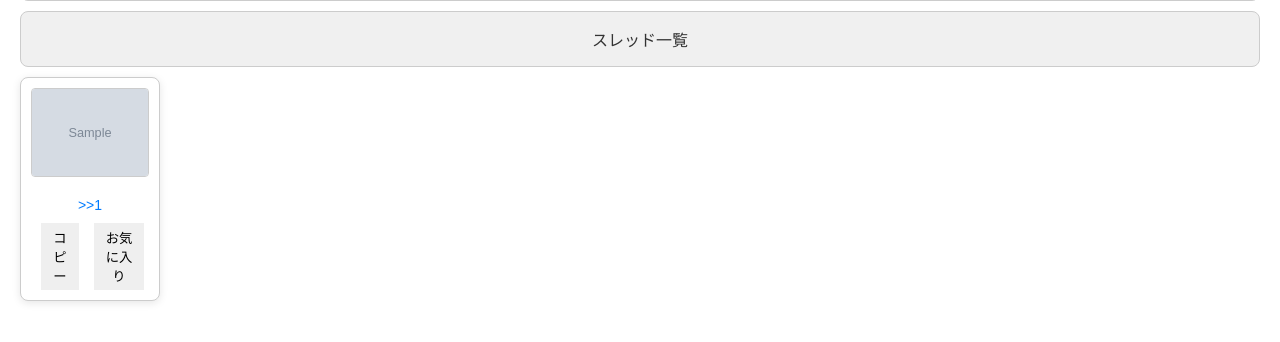
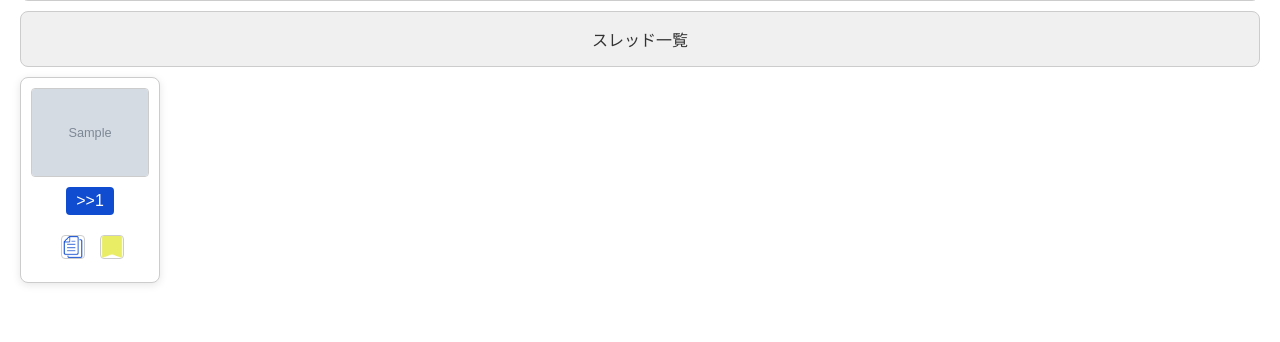
Before and after one commit to channkenn/animan_image, a Flask app: template templates/view_thread.html in a window 1280 px wide. Shown: the part 290-632 px from the top of the page. Run offline with Flask 3, Linux system fonts and the light colour scheme; the template is opened without the code that fills it: most values are stand-ins (such as "Sample title", 1, 10 or a date in 2020); grey boxes marked "Sample" are stand-in pictures.

Commit message:
ボタンをアイコン化 レス番やボタンをdivの下方に配置

```diff
--- a/static/js/script.js
+++ b/static/js/script.js
@@ -28,16 +28,33 @@ function loadFavorites() {
         card.classList.add("card");
 
         card.innerHTML = `
-            <img src="${encodeURI(fav.thumbUrl)}?nocache=${new Date().getTime()}" alt="お気に入り画像">
-            <a href="${encodeURI(fav.resLink)}" target="_blank" class="link">>>${encodeURI(fav.resNumber)}</a>
-            <div class="button-container">
-                <button class="copy-btn" onclick="copyToClipboard('${encodeURI(fav.imgUrl)}')">コピー</button>
-                <button class="remove-btn" onclick="removeFavorite('${encodeURI(fav.imgUrl)}')">削除</button>
+        <!-- 2024年12月11日 thumbはcacheに残すようにした -->
+        <!-- <img src="${encodeURI(fav.thumbUrl)}?nocache=${new Date().getTime()}" alt="お気に入り画像"> -->
+            <img src="${encodeURI(fav.thumbUrl)}" alt="お気に入り画像">
+            <div class="card-body">
+                <div class="res-number-container">
+                    <a href="${encodeURI(fav.resLink)}" target="_blank" class="link-res-number" title="スレッドリンク">
+                        >>${encodeURI(fav.resNumber)}
+                    </a>
+                </div>
+                <div class="button-container">
+                    <!-- コピーボタン（アイコン形式） -->
+                    <button class="copy-btn" onclick="copyToClipboard('${encodeURI(fav.imgUrl)}')" title="コピー">
+                        <img src="static/icons/copy-icon.png" alt="コピーアイコン" style="width: 24px; height: 24px;">
+                    </button>
+
+                    <!-- 削除ボタン（アイコン形式） -->
+                    <button class="remove-btn" onclick="removeFavorite('${encodeURI(fav.imgUrl)}')" title="削除">
+                        <img src="static/icons/delete-icon.png" alt="削除アイコン" style="width: 24px; height: 24px;">
+                    </button>
+                </div>
             </div>
+
         `;
 
         favoritesContainer.appendChild(card);
     });
+
 }
 
 
@@ -77,15 +94,23 @@ function displayFavoriteThreads() {
                 const card = document.createElement("div");
                 card.classList.add("card");
                 card.innerHTML = `
+                    <!-- 2024年12月11日 thumbはcacheに残すようにした -->
+                    <!-- <img src="${encodeURI(thread.thumb)}?nocache=${new Date().getTime()}" alt="${thread.title}" class="thread-thumb"> -->
                     <img src="${encodeURI(thread.thumb)}?nocache=${new Date().getTime()}" alt="${thread.title}" class="thread-thumb">
                     <div class="card-body">
                         <a href="${thread.url}" target="_blank">${thread.title}</a>
+                        <div class="button-container">
+                            <!-- スレッド画像一覧ボタン（アイコン形式） -->
+                            <button onclick="viewThread('${thread.url}')" title="スレッド画像一覧">
+                                <img src="static/icons/image-icon.png" alt="スレッド画像一覧アイコン" style="width: 24px; height: 24px;">
+                            </button>
+
+                            <!-- 削除ボタン（アイコン形式） -->
+                            <button class="remove-btn" onclick="removeThread('${thread.url}')" title="削除">
+                                <img src="static/icons/delete-icon.png" alt="削除アイコン" style="width: 24px; height: 24px;">
+                            </button>                        </div>
                     </div>
-                    <div class="button-container">
-                        <button onclick="viewThread('${thread.url}')">スレッド画像一覧</button>
-                        <button class="remove-btn" onclick="removeThread('${thread.url}')">削除</button>
-                    </div>
-                `;
+                        `;
                 container.appendChild(card);
             });
         }
--- a/static/styles.css
+++ b/static/styles.css
@@ -23,6 +23,21 @@ a {
 
 a:hover {
     color: darkblue;
+}
+
+/* リンクの背景色をヘッダーの背景色に変更 */
+a.link-res-number {
+    background-color: #104cd0;  /* ヘッダーと同じ背景色 */
+    color: white;               /* テキスト色を白に設定 */
+    padding: 5px 10px;          /* 内側の余白を調整 */
+    border-radius: 4px;         /* 角を丸くする */
+    text-decoration: none;      /* 下線を削除 */
+    display: inline-block;      /* ブロック要素として表示 */
+}
+
+a.link-res-number:hover {
+    background-color: #0d3c9b;  /* ホバー時に背景色を少し暗く */
+    color: white;               /* テキスト色を維持 */
 }
 
 /* パネルリンクスタイル */
@@ -242,15 +257,26 @@ button#add-thread-btn:hover {
         margin-bottom: 10px; /* 下のマージン */
     }
 }
-/* 画像のスタイル */
-img {
-    max-width: 200px;
-    height: auto;
-    border: 1px solid #ccc;
-    border-radius: 4px;
-}
 
 /* すべての要素にbox-sizingを適用して幅が100%を超えないように */
 * {
     box-sizing: border-box;
 }
+
+/* アイコンボタンのスタイル */
+.button-container button {
+    background-color: transparent;
+    border: none;
+    padding: 0;
+    cursor: pointer;
+}
+
+.button-container button img {
+    width: 24px;
+    height: 24px;
+}
+
+/* アイコンボタンのホバー効果 */
+.button-container button:hover img {
+    opacity: 0.8;
+}
--- a/templates/view_thread.html
+++ b/templates/view_thread.html
@@ -19,16 +19,32 @@
     <div class="card-container">
         {% for image in images %}
         <div class="card">
-            <img src="{{ image.thumb_url }}?nocache={{ current_timestamp }}" alt="Image">
-            <a href="{{ image.res_link }}" target="_blank" class="link">>>{{ image.res_number }}</a>
-            <div class="button-container">
-                <button class="copy-btn" onclick="copyToClipboard('{{ image.img_url }}')">コピー</button>
-                <button onclick="addToFavorites('{{ image.thumb_url }}', '{{ image.img_url }}', '{{ image.res_number }}', '{{ image.res_link }}')">お気に入り</button>
+            <!-- 2024年12月11日 thumbのcacheは保存することにした-->
+            <!-- <img src="{{ image.thumb_url }}?nocache={{ current_timestamp }}" alt="Image"> -->
+            <img src="{{ image.thumb_url }}" alt="Image">
+            <!-- 上部の画像をそのまま配置 -->
+
+            <!-- 下部に配置されるように設定 -->
+            <div class="card-body">
+                <div class="res-number-container">
+                    <a href="{{ image.res_link }}" target="_blank" class="link-res-number" title="スレッドリンク">
+                        >>{{ image.res_number }}
+                    </a>
+                </div>
+                <div class="button-container">
+                    <button class="copy-btn" onclick="copyToClipboard('{{ image.img_url }}')" title="コピー">
+                        <img src="{{ url_for('static', filename='icons/copy-icon.png') }}" alt="コピーアイコン" style="width: 24px; height: 24px;">
+                    </button>
+                    <button onclick="addToFavorites('{{ image.thumb_url }}', '{{ image.img_url }}', '{{ image.res_number }}', '{{ image.res_link }}')" title="お気に入り登録">
+                        <img src="{{ url_for('static', filename='icons/favorite-icon.png') }}" alt="お気に入りアイコン" style="width: 24px; height: 24px;">
+                    </button>
+                </div>
             </div>
         </div>
         {% endfor %}
     </div>
 
+
 <script src="{{ url_for('static', filename='js/script.js') }}"></script>
 </body>
 </html>
```
Also changed, not shown: templates/index.html (+21 -4 lines), static/icons/copy-icon.png (added), static/icons/delete-icon.png (added), static/icons/favorite-icon.png (added), static/icons/image-icon.png (added).
